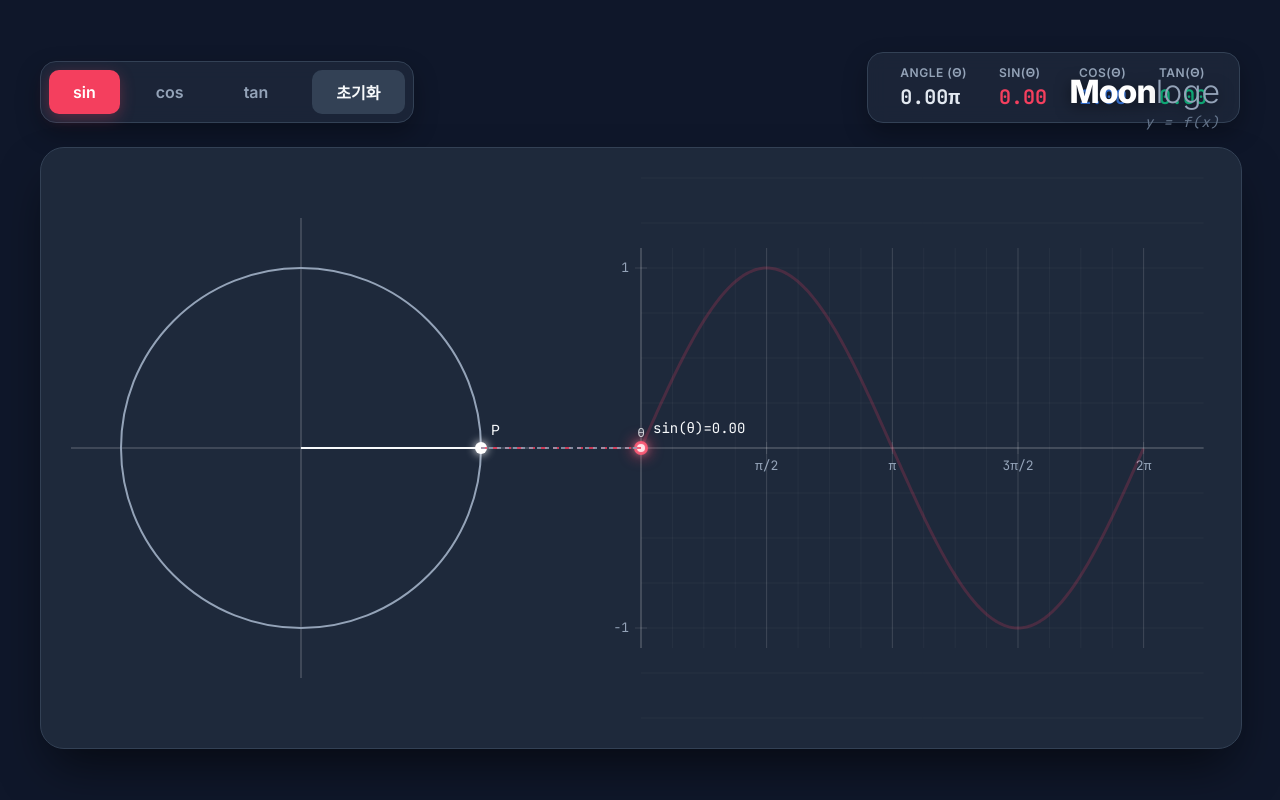
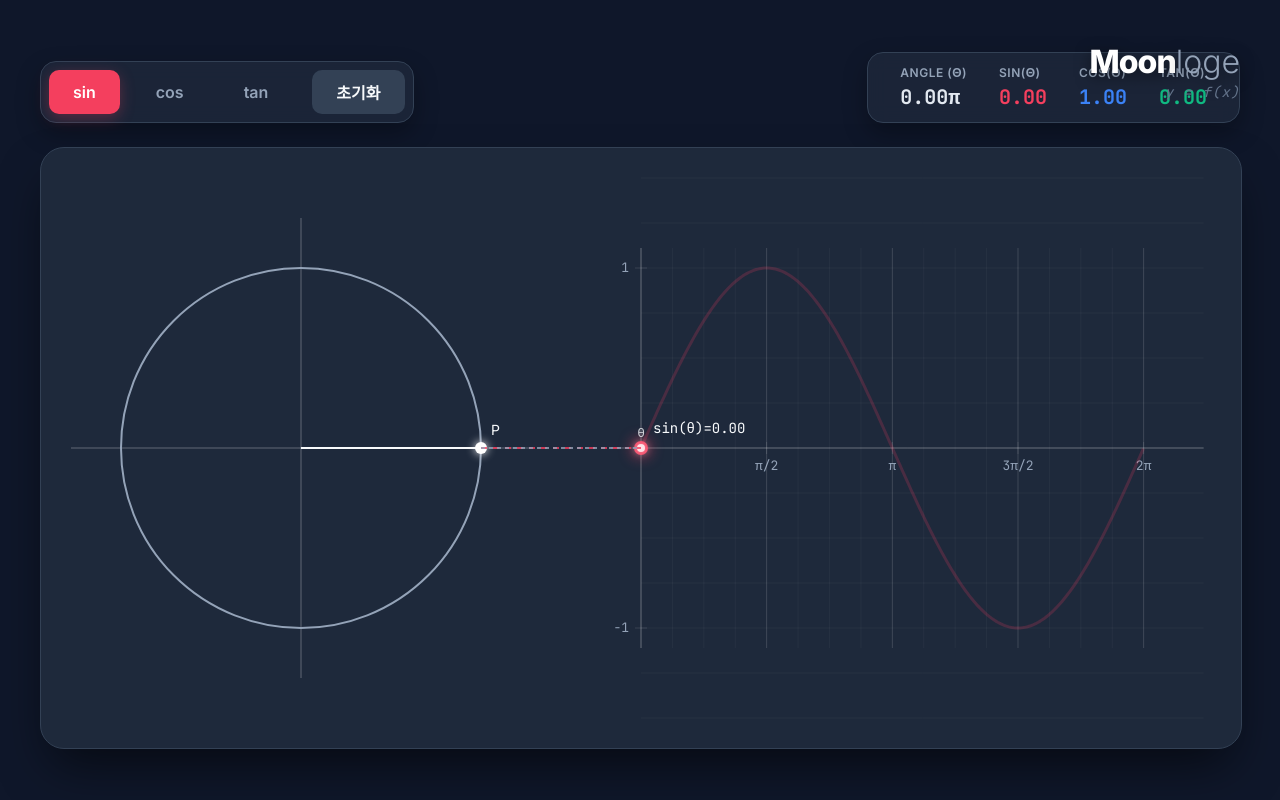
Before and after one commit to sera10625/triangle-graph, a plain HTML site: page index.html in a window 1280 px wide. Drawn offline with Linux system fonts and the light colour scheme.

Commit message:
Update index.html

```diff
--- a/index.html
+++ b/index.html
@@ -42,8 +42,8 @@
         /* Logo Configuration */
         .logo {
             position: absolute;
-            top: 40px;
-            right: 40px;
+            top: 10px;
+            right: 20px;
             text-align: right;
             z-index: 100;
             pointer-events: none;
```
